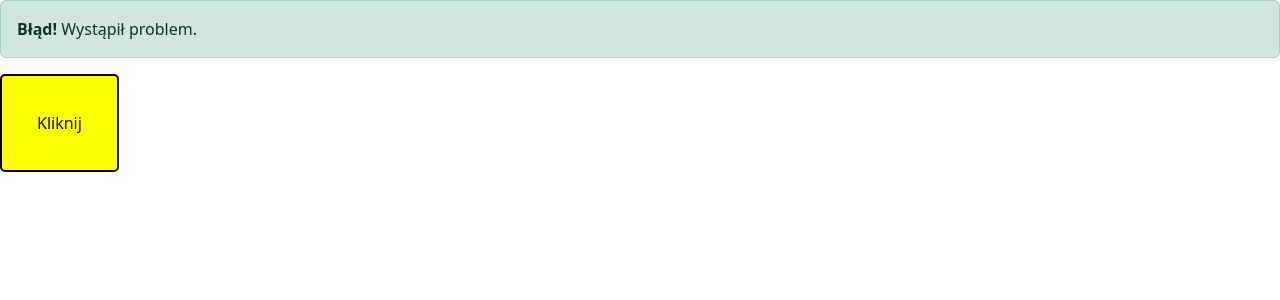
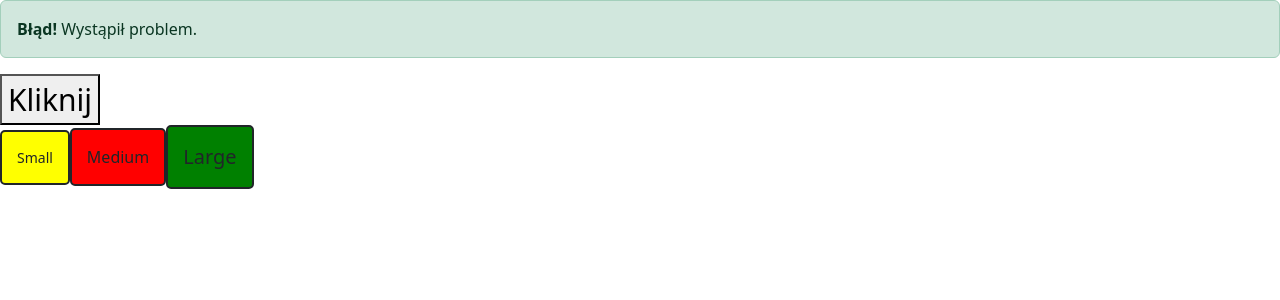
Before and after one commit to bombiarzini/reactzadanka, a React (Create React App) app: page / in a window 1280 px wide. Shown: the top 300 px of the page. Built offline with nearby package versions, Linux system fonts and the light colour scheme.

Commit message:
Zadanie 12react

```diff
--- a/src/App.js
+++ b/src/App.js
@@ -14,6 +14,8 @@ import CityList from './components/CityList';
 import CityListOnClick from './components/CityListOnClick';
 import Alert from './components/Alert';
 import PrzyciskOnDoubleClick from './components/PrzyciskOnDoubleClick';
+import RozmiaryPrzycisku2 from './components/RozmiaryPrzycisku2';
+
 
 function UserList(){
   return(
@@ -22,9 +24,9 @@ function UserList(){
     <strong>Błąd!</strong> Wystąpił problem.
     </Alert>
 
-    <PrzyciskOnDoubleClick>
-    cos
-    </PrzyciskOnDoubleClick>
+    <RozmiaryPrzycisku2>
+
+    </RozmiaryPrzycisku2>
 
     </div>
   );
--- a/src/components/PrzyciskOnDoubleClick.jsx
+++ b/src/components/PrzyciskOnDoubleClick.jsx
@@ -18,6 +18,7 @@ const Button = ({ text="Kliknij"}) => {
 
         </button>
 
+
     );
 
 };
--- /dev/null
+++ b/src/components/RozmiaryPrzycisku2.jsx
@@ -0,0 +1,27 @@
+import React from 'react';
+import { useState } from 'react';
+
+const Button = ({ text="Kliknij", size="large"}) => {
+    const sizeClassMap={
+        small: 'btn-sm',
+        medium: '',
+        large: 'btn-lg',
+    }
+
+    const sizeClass=sizeClassMap[size] || '';
+    const [currentSize, setCurrentSize] = React.useState(size);
+    const handleSizeChange=(newSize)=>{
+        setCurrentSize(newSize);
+    }
+    return (
+        <>
+        <button style={{fontSize: currentSize==='small' ? '10px' : currentSize==='large' ? '30px' : '20px' }}>{text}</button> <br></br>
+        <button className={`btn ${sizeClassMap['small']}`} style={{backgroundColor: "yellow",padding: "15px",borderRadius:"5px",border:"2px solid"}} onClick={()=>handleSizeChange('small')}>Small</button>
+        <button className={`btn ${sizeClassMap['medium']}`} style={{backgroundColor: "red",padding: "15px",borderRadius:"5px",border:"2px solid"}} onClick={()=>handleSizeChange('small')}>Medium</button>
+        <button className={`btn ${sizeClassMap['large']}`} style={{backgroundColor: "green",padding: "15px",borderRadius:"5px",border:"2px solid"}} onClick={()=>handleSizeChange('small')}>Large</button>
+
+        </>
+    );
+
+};
+export default Button;
```
Also changed, not shown: src/components/RozmiaryPrzycisku.jsx (deleted).
